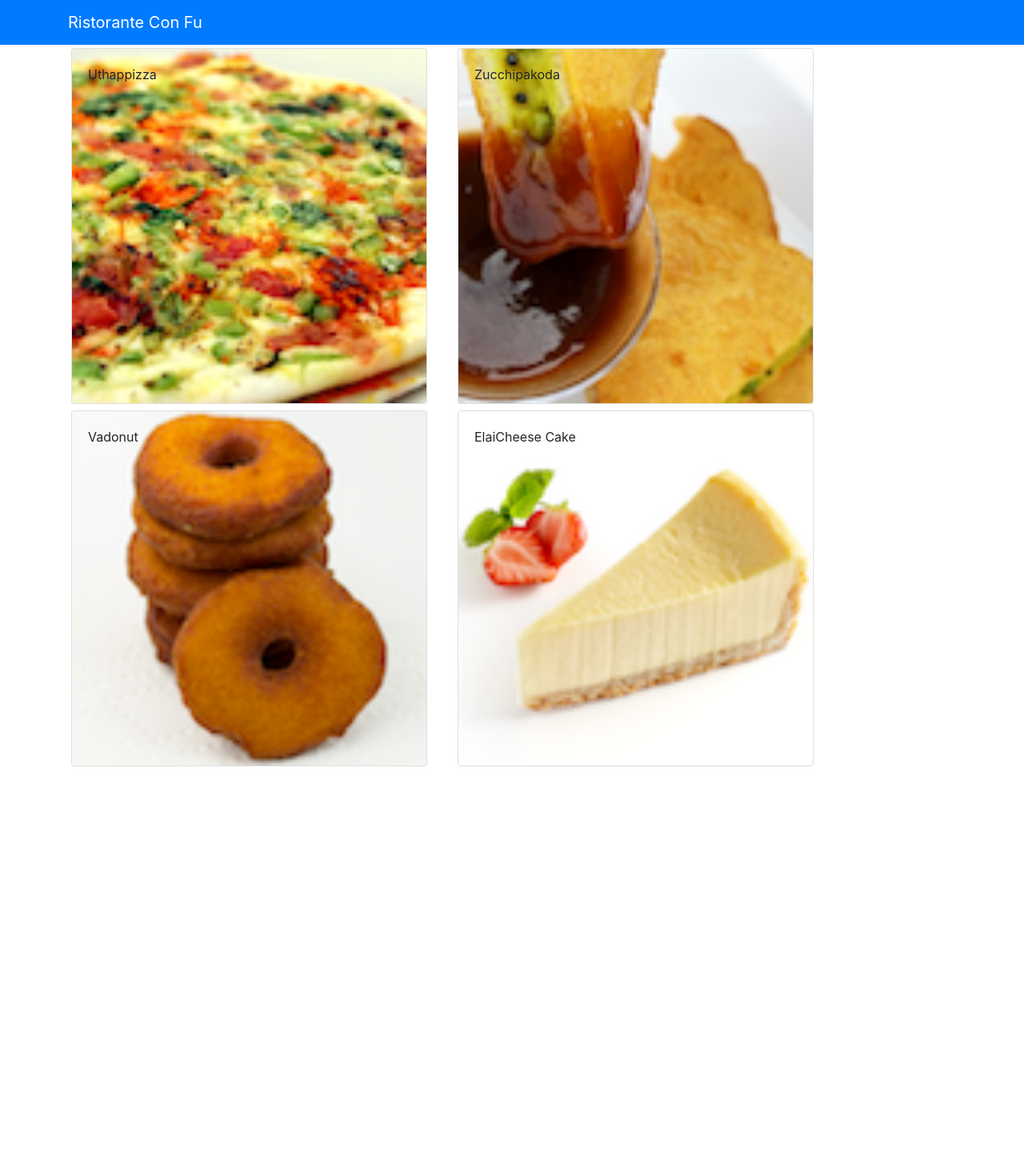
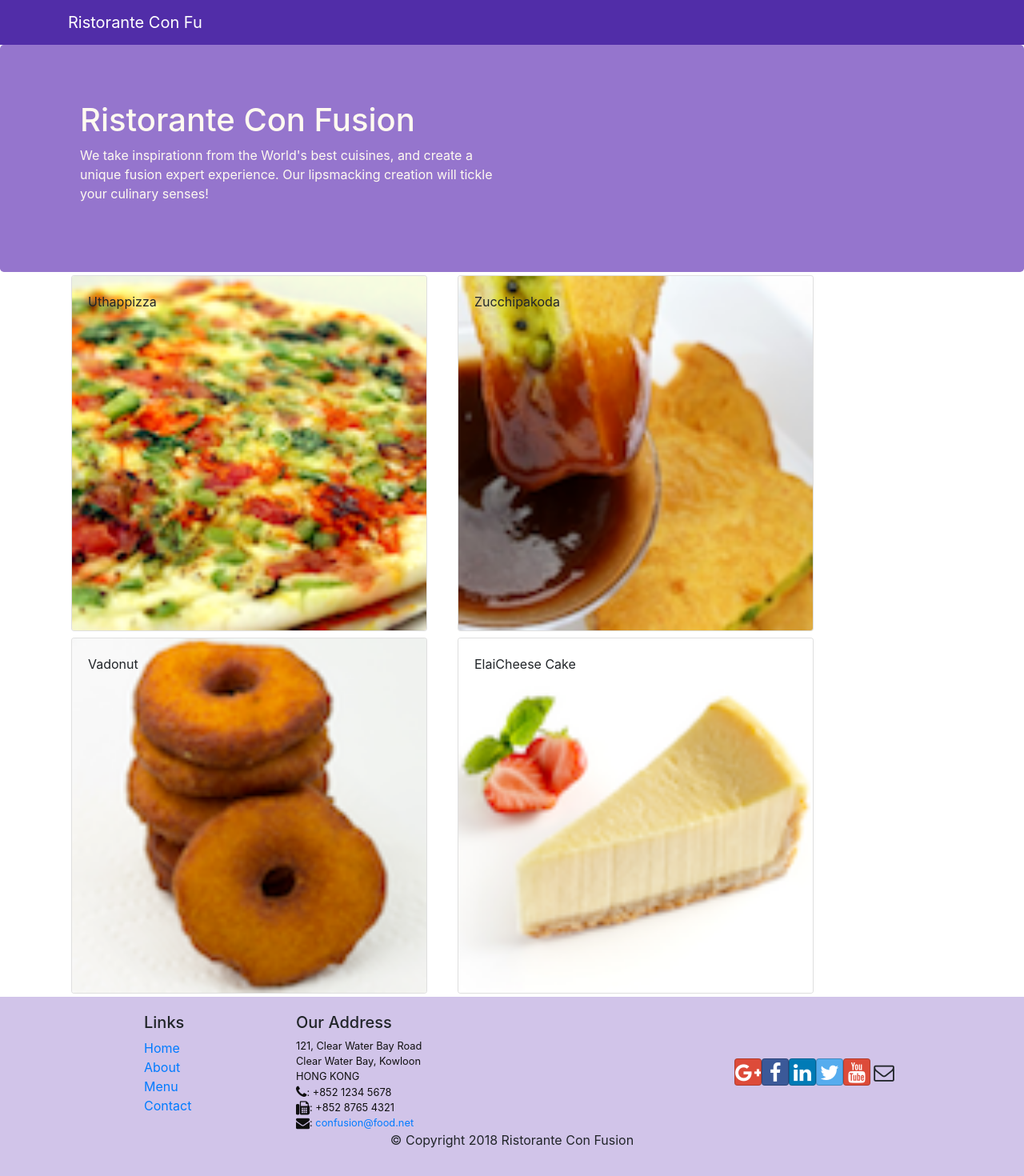
Before and after one commit to AangGuns/confusion, a React (Create React App) app: page /contactus in a window 1280 px wide. Shown: the top 1470 px of the page at 80% size. Before the commit the page ends 962 px from the top, so only its background shows below. Built offline with nearby package versions, Linux system fonts and the light colour scheme.

Commit message:
header and footer

```diff
--- a/src/App.css
+++ b/src/App.css
@@ -1,38 +1,34 @@
-.App {
-  text-align: center;
+
+.row-header{
+  margin:0px auto;
+  padding:0px auto;
 }
 
-.App-logo {
-  height: 40vmin;
-  pointer-events: none;
+.row-content {
+  margin:0px auto;
+  padding: 50px 0px 50px 0px;
+  border-bottom: 1px ridge;
+  min-height:400px;
 }
 
-@media (prefers-reduced-motion: no-preference) {
-  .App-logo {
-    animation: App-logo-spin infinite 20s linear;
-  }
+.footer{
+  background-color: #D1C4E9;
+  margin:0px auto;
+  padding: 20px 0px 20px 0px;
+}
+.jumbotron {
+  padding:70px 30px 70px 30px;
+  margin:0px auto;
+  background: #9575CD ;
+  color:floralwhite;
 }
 
-.App-header {
-  background-color: #282c34;
-  min-height: 100vh;
-  display: flex;
-  flex-direction: column;
-  align-items: center;
-  justify-content: center;
-  font-size: calc(10px + 2vmin);
-  color: white;
+address{
+  font-size:80%;
+  margin:0px;
+  color:#0f0f0f;
 }
 
-.App-link {
-  color: #61dafb;
+.navbar-dark {
+  background-color: #512DA8;
 }
-
-@keyframes App-logo-spin {
-  from {
-    transform: rotate(0deg);
-  }
-  to {
-    transform: rotate(360deg);
-  }
-}
--- a/src/App.js
+++ b/src/App.js
@@ -1,5 +1,6 @@
 import React from 'react';
 import Main from './components/MainComponent';
+import './App.css';
 
 class App extends React.Component {
 
--- /dev/null
+++ b/src/components/FooterComponent.js
@@ -0,0 +1,50 @@
+import React from 'react';
+
+function Footer(props) {
+    return(
+        <div className="footer">
+            <div className="container">
+                <div className="row justify-content-center">
+                    <div className="col-4 offset-1 col-sm-2">
+                        <h5>Links</h5>
+                        <ul className="list-unstyled">
+                            <li><a href="#">Home</a></li>
+                            <li><a href="#">About</a></li>
+                            <li><a href="#">Menu</a></li>
+                            <li><a href="contactus.html">Contact</a></li>
+                        </ul>
+                    </div>
+                    <div className="col-7 col-sm-5">
+                        <h5>Our Address</h5>
+                        <address>
+                            121, Clear Water Bay Road<br />
+                        Clear Water Bay, Kowloon<br />
+                        HONG KONG<br />
+                        <i className="fa fa-phone fa-lg"></i>: +852 1234 5678<br />
+                        <i className="fa fa-fax fa-lg"></i>: +852 8765 4321<br />
+                        <i className="fa fa-envelope fa-lg"></i>: <a href="mailto:confusion@food.net">
+                            confusion@food.net</a>
+                        </address>
+                    </div>
+                    <div className="col-12 col-sm-4 align-self-center">
+                        <div className="text-center">
+                            <a className="btn btn-social-icon btn-google" href="http://google.com/+"><i className="fa fa-google-plus"></i></a>
+                            <a className="btn btn-social-icon btn-facebook" href="http://www.facebook.com/profile.php?id="><i className="fa fa-facebook"></i></a>
+                            <a className="btn btn-social-icon btn-linkedin" href="http://www.linkedin.com/in/"><i className="fa fa-linkedin"></i></a>
+                            <a className="btn btn-social-icon btn-twitter" href="http://twitter.com/"><i className="fa fa-twitter"></i></a>
+                            <a className="btn btn-social-icon btn-google" href="http://youtube.com/"><i className="fa fa-youtube"></i></a>
+                            <a className="btn btn-social-icon" href="mailto:"><i className="fa fa-envelope-o"></i></a>
+                        </div>
+                    </div>
+                </div>
+                <div className="row justify-content-center">
+                    <div className="col-auto">
+                        <p>© Copyright 2018 Ristorante Con Fusion</p>
+                    </div>
+                </div>
+            </div>
+        </div>
+    );
+}
+
+export default Footer;
--- a/src/components/MainComponent.js
+++ b/src/components/MainComponent.js
@@ -1,8 +1,8 @@
 import React from 'react';
-// import Header from './HeaderComponent';
-import { Navbar, NavbarBrand, Jumbotron } from 'reactstrap';
 import Menu from './MenuComponent';
 import DishDetail from './DishDetailComponent';
+import Header from './HeaderComponent';
+import Footer from './FooterComponent';
 import { DISHES } from '../shared/dishes';
 
 class Main extends React.Component {
@@ -27,14 +27,11 @@
   render() {
     return (
       <div>
-        <Navbar dark color="primary">
-          <div className="container">
-            <NavbarBrand href="/">Ristorante Con Fu</NavbarBrand>
-          </div>
-        </Navbar>
+        <Header />
         {/* menu component. Using state.dishes as props*/}
         <Menu dishes={this.state.dishes} onClick={(dishId) => this.onDishSelect(dishId)} />
         <DishDetail dish={this.state.dishes.filter((dish) => dish.id === this.state.selectedDish)[0]} />
+        <Footer />
       </div>
     );
   }
--- a/src/index.js
+++ b/src/index.js
@@ -1,6 +1,8 @@
 import React from 'react';
 import ReactDOM from 'react-dom';
 import 'bootstrap/dist/css/bootstrap.min.css';
+import 'font-awesome/css/font-awesome.css'
+import 'bootstrap-social/bootstrap-social.css'
 import './index.css';
 import App from './App';
 import reportWebVitals from './reportWebVitals';
```
